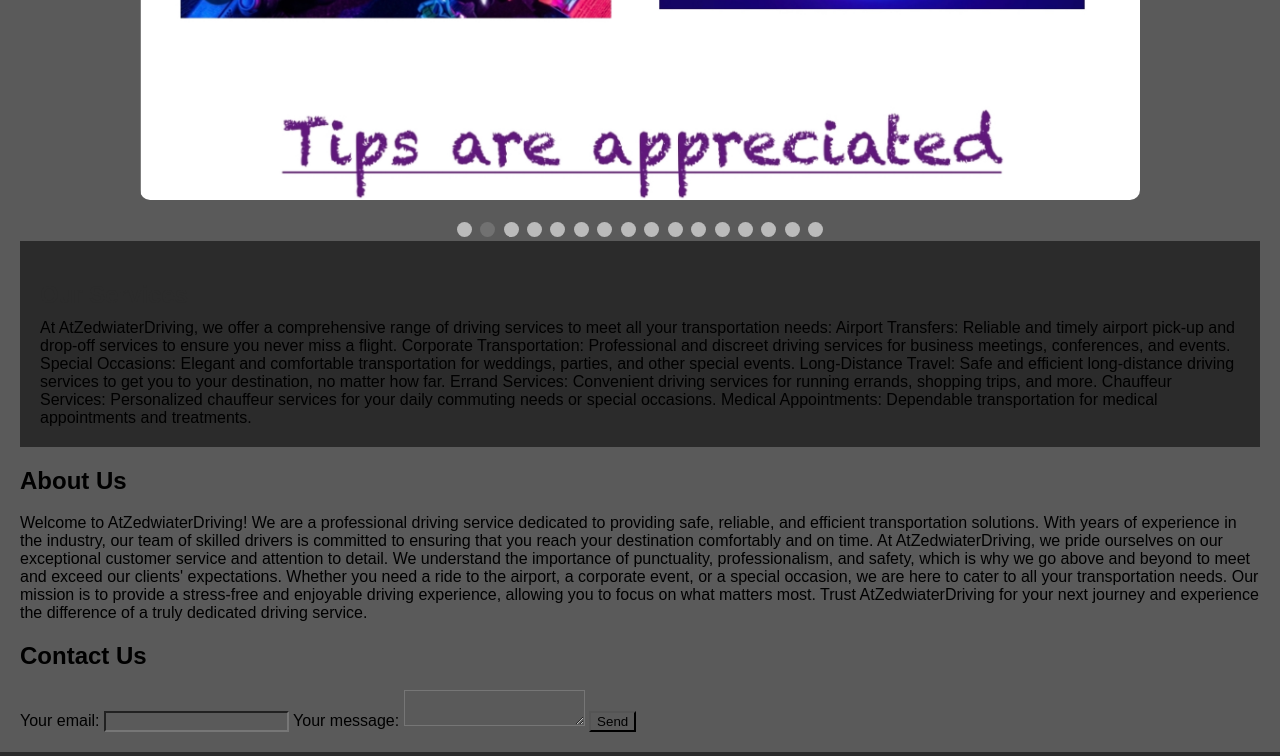
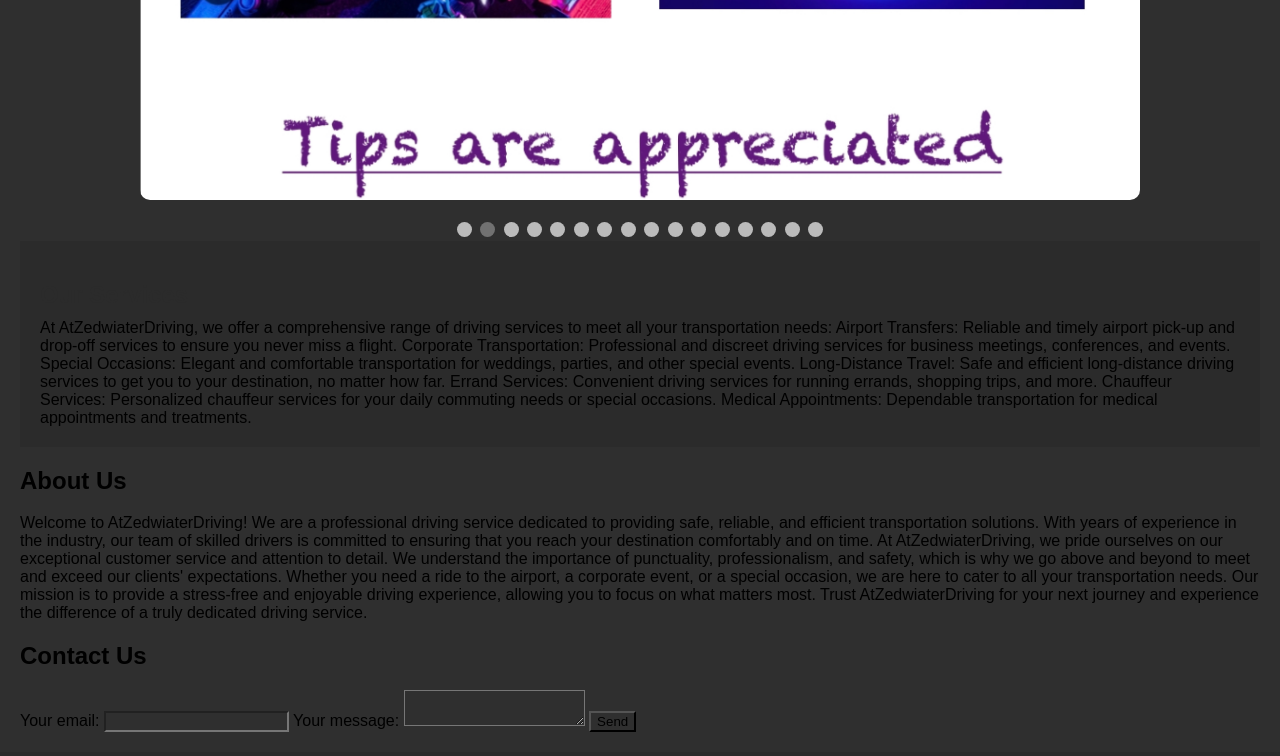
Before and after one commit to zedwiater/atzedwiaterdriving, a plain HTML site: page index.html in a window 1280 px wide. Shown: the part 1725-2481 px from the top of the page. Drawn offline with Linux system fonts and the light colour scheme.

Commit message:
Update styles.css

```diff
--- a/styles.css
+++ b/styles.css
@@ -136,7 +136,7 @@
     to {opacity: 1}
 }
 body {
-    background-color: #5A5A5A; /* Medium Dark Grey */
+    background-color: #2f2f2f; /* Medium Dark Grey */
     color: #ffffff; /* Dark Orchid */
 }
 
@@ -151,11 +151,11 @@
 
 /* Optional: Change link color on hover */
 a:hover {
-    color: #7A1FA2; /* Slightly darker shade of Dark Orchid */
+    color: #ffffff; /* Slightly darker shade of Dark Orchid */
 }
 
 /* Optional: Update any other specific styles if necessary */
 button, input, textarea {
     color: inherit;
-    background-color: #5A5A5A; /* Matching background color */
+    background-color: #2f2f2f; /* Matching background color */
 }
```
